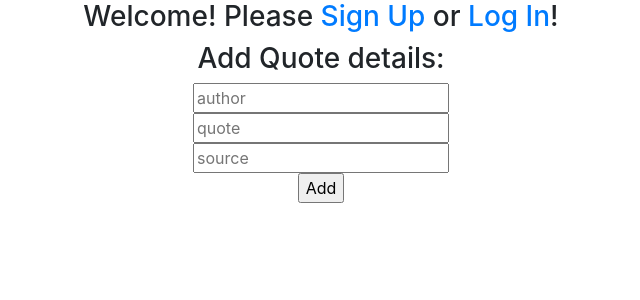
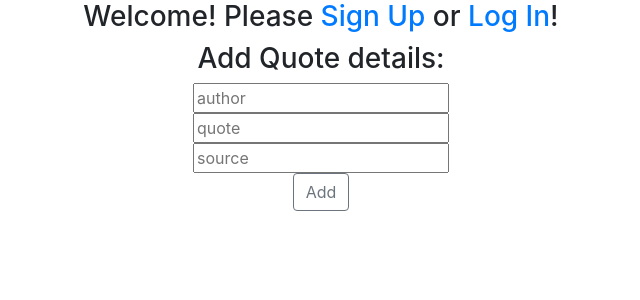
Before and after one commit to VBTX/favorite-quotes-client, a React (Create React App) app: page /my-quotes/new in a window 1280 px wide. Shown: the top 300 px of the page, without its empty margins (319-959 px from the left). Built offline with nearby package versions, Linux system fonts and the light colour scheme; no server answers.

Commit message:
add styling

```diff
--- a/src/components/QuoteForm.js
+++ b/src/components/QuoteForm.js
@@ -1,6 +1,7 @@
 import React from 'react';
 import { updateQuote } from '../actions/quoteForm'
 import { connect } from 'react-redux'
+import Button from 'react-bootstrap/Button';
 
 const QuoteForm = ({ formData, updateQuote, history, userId, quote, handleSubmit, editMode }) => {
 
@@ -42,7 +43,11 @@ const QuoteForm = ({ formData, updateQuote, history, userId, quote, handleSubmit
     	value={formData.source}
     	placeholder="source"
     	/><br/>
-    	<input type="submit" value={ editMode ? "Update" : "Add"}/>
+        { editMode ?
+            <Button type="submit" variant="outline-secondary">Update</Button> :
+            <Button type="submit" variant="outline-secondary">Add</Button>
+        }
+
 
     </form>
   );
@@ -57,3 +62,5 @@ const mapStateToProps = state => {
 }
 
 export default connect(mapStateToProps, { updateQuote})(QuoteForm);
+
+ // value={ editMode ? "Update" : "Add"}
```
